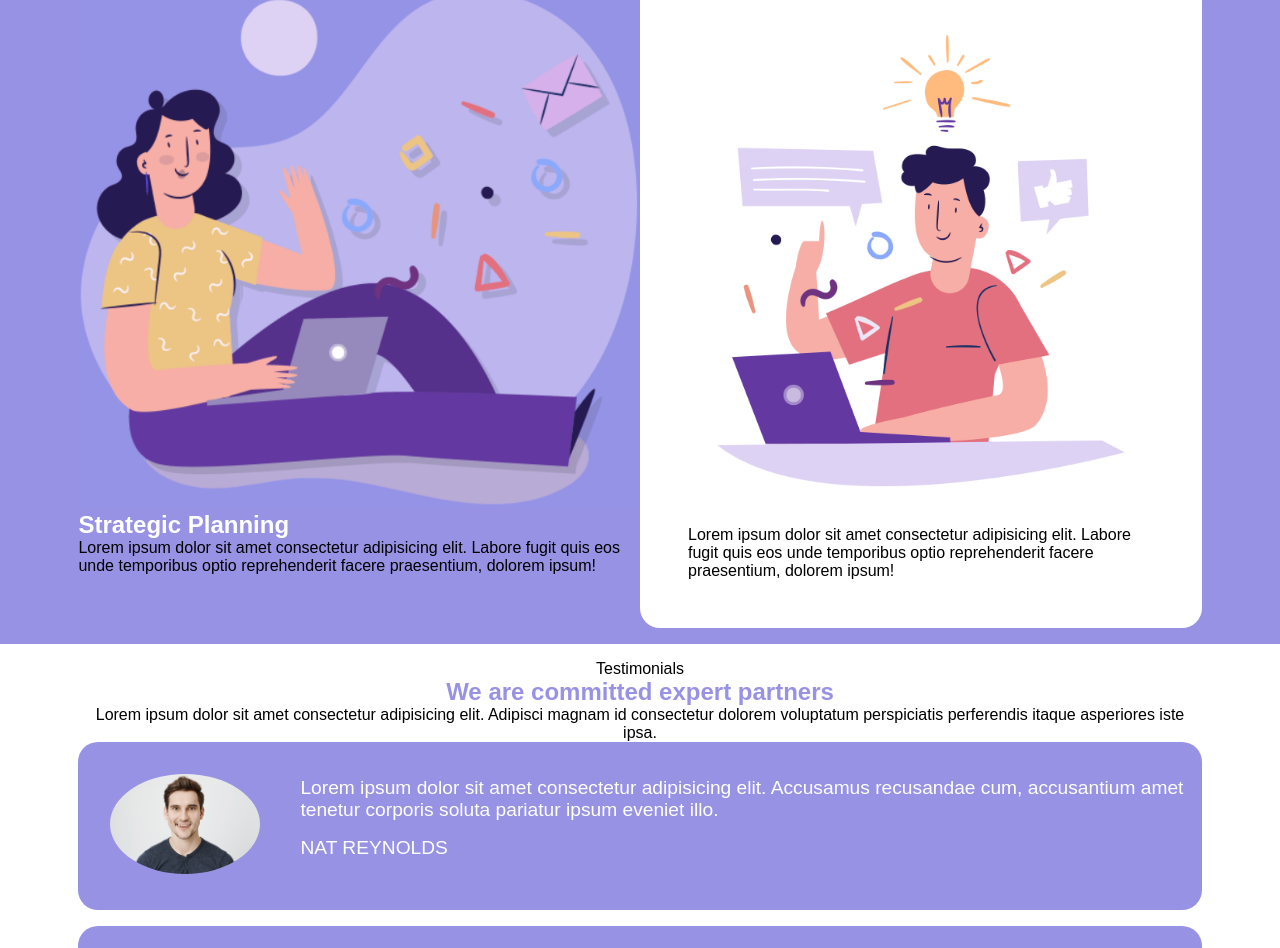
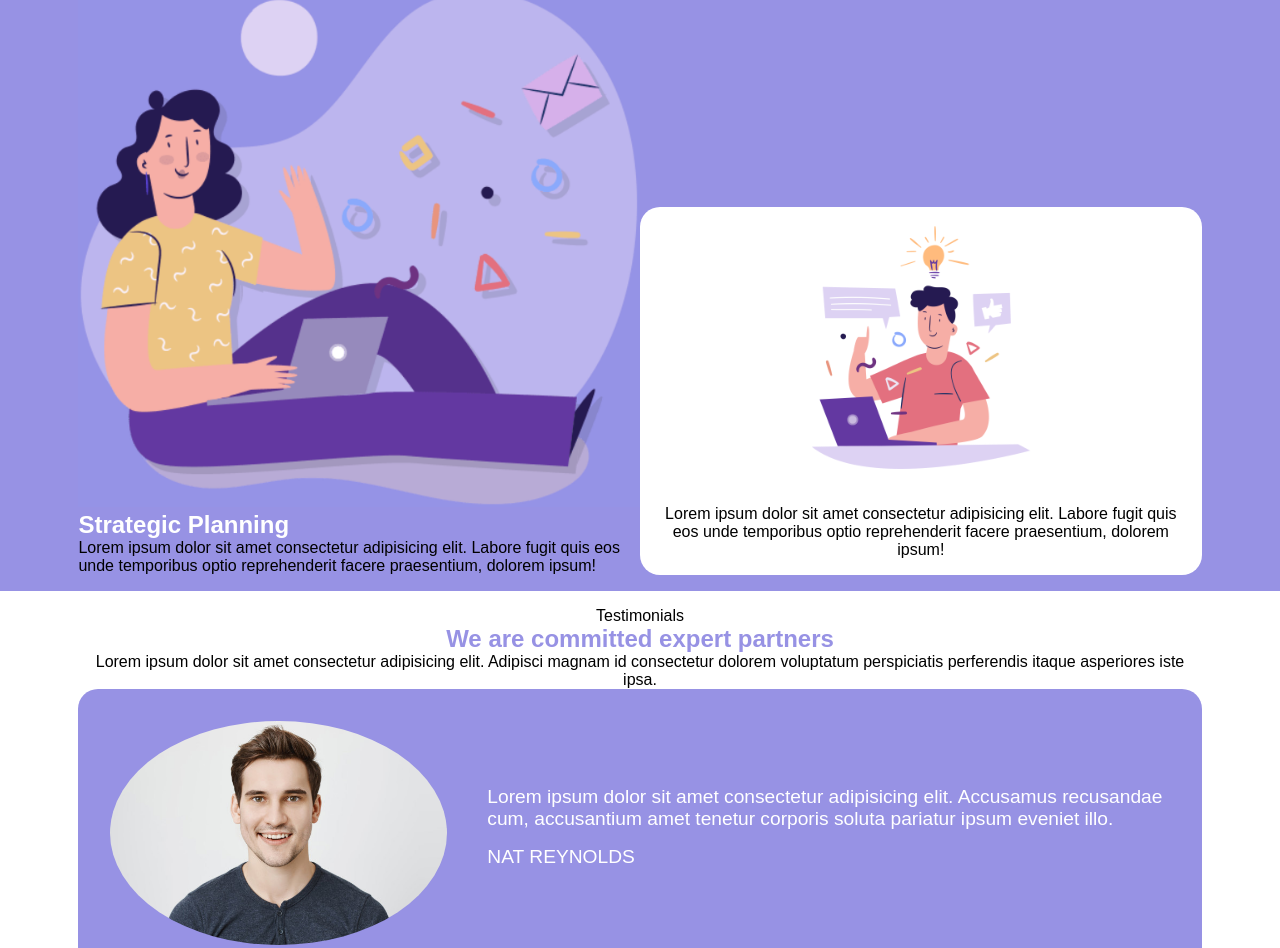
Before and after one commit to VincenzoRuggiero/htmlcss-responsive-layout, a plain HTML site: page index.html in a window 1280 px wide. Shown: the part 1459-2407 px from the top of the page. Drawn offline with Linux system fonts and the light colour scheme.

Commit message:
Fix Planning section

```diff
--- a/css/style.css
+++ b/css/style.css
@@ -117,13 +117,14 @@ a .fa-bars {
 }
 
 .col img {
-  width: 100%;
+  max-width: 100%;
 }
 
 .col:last-child {
   background-color: white;
   border-radius: 20px;
-  padding: 3rem;
+  padding: 1rem;
+  text-align: center;
 }
 
 /* ! Testimonials */
@@ -141,8 +142,8 @@ a .fa-bars {
 }
 
 .testimonial .pic {
-  max-width: 150px;
-  max-height: 150px;
+  max-width: min(30%);
+  min-height: min(50%);
 }
 
 .testimonial .pic img {
@@ -342,8 +343,11 @@ footer {
     width: 50%;
   }
 
-  .col img {
-    width: 100%;
+  .col:last-child {
+    align-self: flex-end;
+  }
+  .col:last-child img {
+    max-width: 250px;
   }
 
   .testimonial {
```
